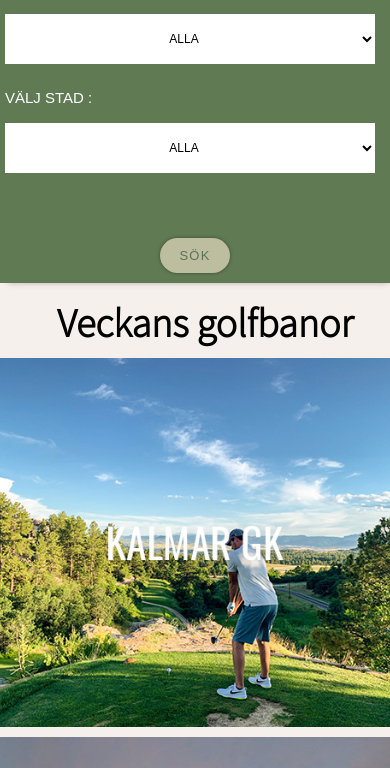
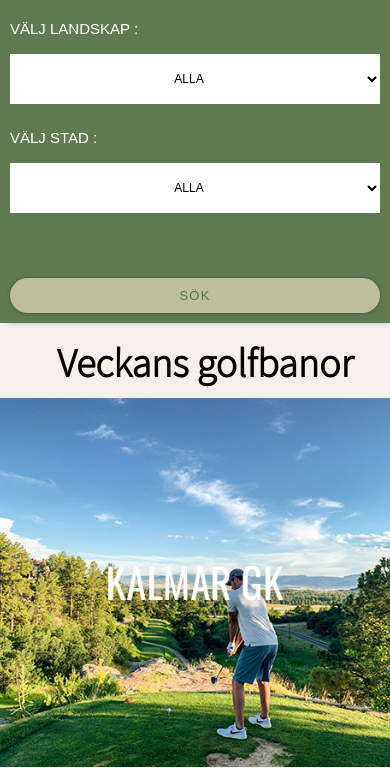
Before and after one commit to Grupp1golf/projektkurs-golf, a plain HTML site: page index.html in a window 390 px wide. Shown: the part 501-1269 px from the top of the page. Drawn offline with Linux system fonts and the light colour scheme; no server answers.

Commit message:
Update file.

```diff
--- a/style.css
+++ b/style.css
@@ -168,7 +168,7 @@ select {
 	box-shadow: 3px 3px 7px -5px rgba(0,0,0,0.48);
 }
 .cards img {
-  width: auto;
+  width: 70%;
   margin-right:20px;
 }
 
@@ -336,3 +336,28 @@ footer {
   padding-left:0px;
   font-size:18px;
 }
+
+@media only screen and (max-width: 600px) {
+  #wrapper1 {
+  justify-content: center;
+  display: flex;
+  flex-direction: column;
+  flex-wrap: wrap;
+  width: 100%;
+  max-width: 1000px;
+  margin: auto;
+  margin-bottom: 10px;
+  margin-top:10px;
+  padding: 10px;
+  box-sizing: border-box;
+  margin-top: -50px;
+-webkit-box-shadow: 3px 3px 7px -5px rgba(0,0,0,0.48);
+	-moz-box-shadow: 3px 3px 7px -5px rgba(0,0,0,0.48);
+	box-shadow: 3px 3px 7px -5px rgba(0,0,0,0.48);
+}
+
+header {
+    margin-bottom:40px;
+  }
+
+}
```
